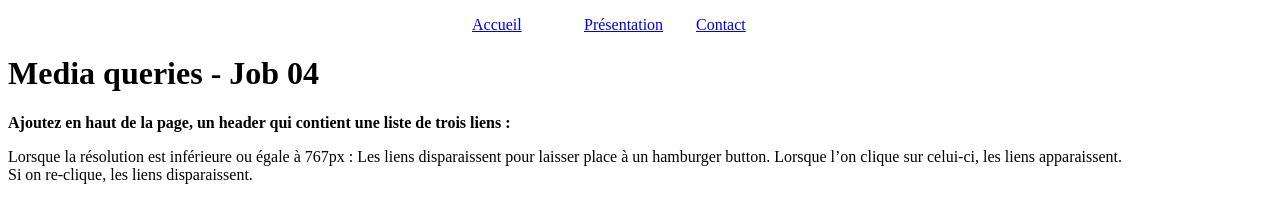
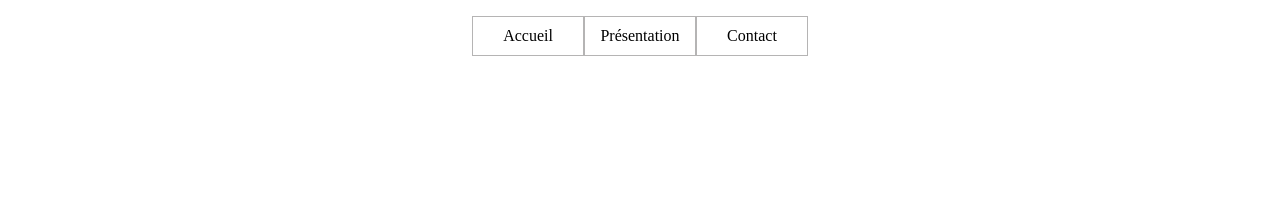
Before and after one commit to oroitz-lago-ramos/media_queries, a plain HTML site: page job04/index.html in a window 1280 px wide. Drawn offline with Linux system fonts and the light colour scheme.

Commit message:
Commit final

```diff
--- a/job04/index.html
+++ b/job04/index.html
@@ -19,6 +19,7 @@
       <nav>
         <input type="checkbox" id="burger" class="burger" />
         <!-- checkbox commande l'affichage de la ul sur petit écran -->
+        <!-- En effet sans Javascript nous sommes obligés de passer par un input de type checkbox -->
 
         <label for="burger" class="hamburger">
           <!-- burger menu apparait sur petit écran-->
@@ -28,40 +29,18 @@
         </label>
 
         <ul>
-          <!-- ul  en ligne sur écran large, en colonne sur petit écran-->
+          <!-- la liste apparaitra  en ligne sur écran large, en colonne sur petit écran-->
           <li>
-            <a href="https://zanza-creation.com/" target="_blank"
-              ><label for="burger-shower">Accueil</label></a
-            >
+            <a href="#">Accueil</a>
           </li>
           <li>
-            <a
-              href="https://zanza-creation.com/createur-textile/"
-              target="_blank"
-              ><label for="burger-shower">Présentation</label></a
-            >
+            <a href="#">Présentation</a>
           </li>
           <li>
-            <a href="https://zanza-creation.com/contact/" target="_blank"
-              ><label for="burger-shower">Contact</label></a
-            >
+            <a href="#">Contact</a>
           </li>
         </ul>
       </nav>
     </header>
-
-    <h1>Media queries - Job 04</h1>
-    <p>
-      <strong
-        >Ajoutez en haut de la page, un header qui contient une liste de trois
-        liens :</strong
-      >
-    </p>
-    <p>
-      Lorsque la résolution est inférieure ou égale à 767px : Les liens
-      disparaissent pour laisser place à un hamburger button. Lorsque l’on
-      clique sur celui-ci, les liens apparaissent.<br />
-      Si on re-clique, les liens disparaissent.
-    </p>
   </body>
 </html>
--- a/job04/style.css
+++ b/job04/style.css
@@ -1,48 +1,55 @@
+* {
+  padding: 0;
+  box-sizing: border-box;
+  text-decoration: none;
+  list-style: none;
+}
 /*  Centre la navigation  */
 nav ul{
     display: flex;
     justify-content: center;
     width: 100%;
-    padding: 0;
 
 }
-/*  Organise les élements de la navigation    */
+/*  Oon donne du style aux élements de la navigation    */
 li{
     width: 7rem;
-    list-style-type: none;
+    padding: 10px;
+    border: 1px solid rgb(181, 180, 180);
+    display: flex;
+    justify-content: center;
+}
+/* Au survol on change la couleur du background */
+li:hover {
+  background-color: rgb(181, 180, 180);
+}
+li a {
+  color: black;
 }
 
-
-
-
-
-
-/*  Burger -    début   */
-
-* {
-    box-sizing: border-box;
-  }
-
-  .burger {                     /*  la checkbox n'est pas affichée, on peut cliquer dessus pour afficher la ul */
+  /* Ceci servira a cacher la checkbox, elle restera tout de même clicable */
+  .burger {
     display: none;
   }
 
-  .burger:checked ~ ul {        /*  clic sur la checkbox, la ul s'affiche */
+  /*  Si la checkbox est cliquée alors on affiche la liste desordonnée  */
+  .burger:checked ~ ul {
     display: flex;
 }
 
+/* Ceci est la représentation du bouton au lieu de laisser la checkbox seule, on modifie l'aspect du label */
   .hamburger {
     display:block;
-    width: 3.4em;
-    height: 2.4em;
-    line-height: .1em;
-    border: 0.1em solid black;
-    padding: 0 .4em .4em;
+    width: 3rem;
+    height: 2.7rem;
+    line-height: .1rem;
+    border: 0.1rem solid black;
+    padding: 0 .3rem .3rem;
   }
 
   .hamburger hr {
     color: #ddd;
-    height: .1em;
+    height: .1rem;
     border: 0;
     background: black;
     border: none;
```
